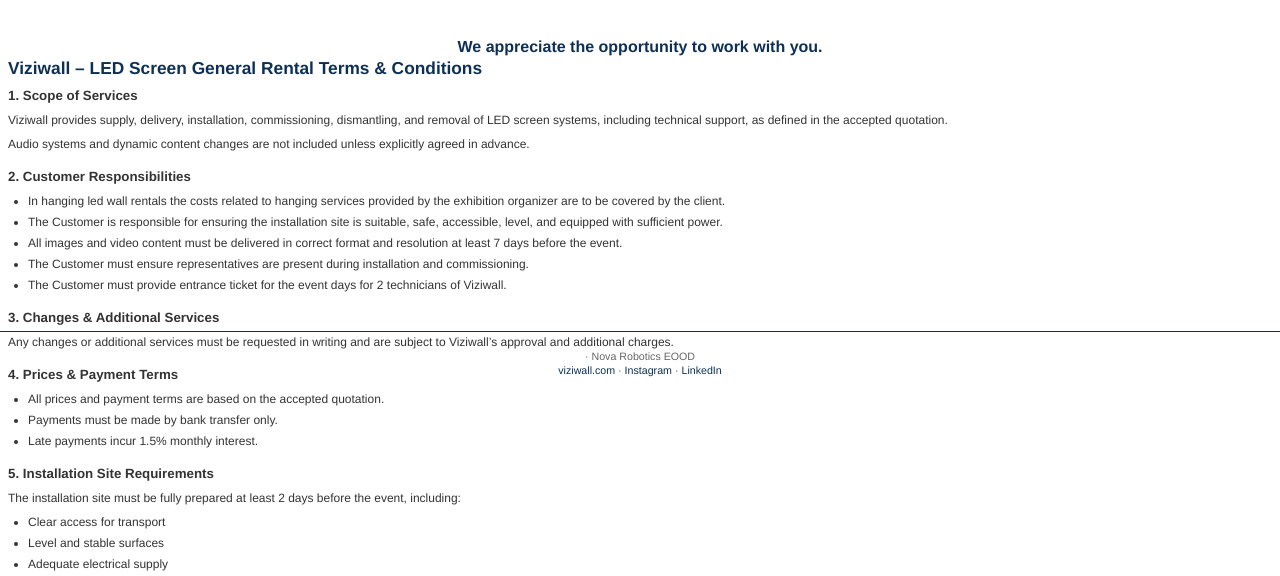
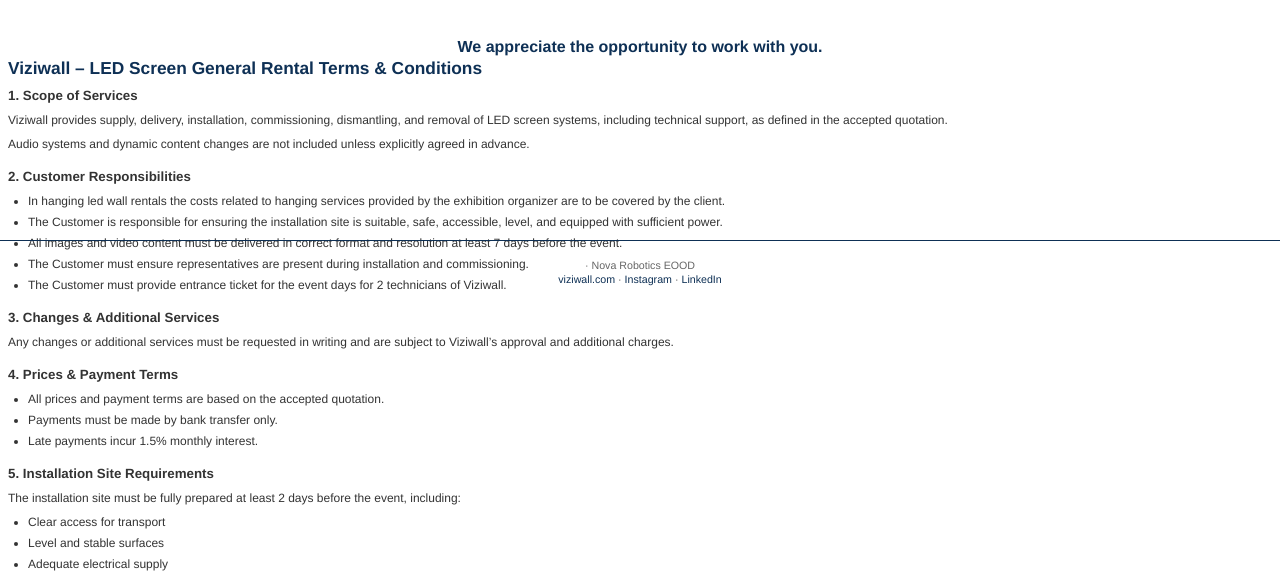
Before and after one commit to keselioglu/viziwall-quotes, a Python web app: template backend/app/templates/quotation.html in a window 1280 px wide. Shown: the part 496-1072 px from the top of the page. Run offline with Jinja, Linux system fonts and the light colour scheme; the template is opened without the code that fills it, so the values that code supplies are empty.

Commit message:
Fix repeating footer sitting too close to the page edge
The fixed-position footer used a negative bottom offset tuned against a
different bottom margin, so it crowded the physical page edge instead of
sitting inside the reserved margin. Increase the page bottom margin and
position the footer with a positive offset from the page box so it has
proper breathing room above the edge on every page.

```diff
--- a/backend/app/templates/quotation.html
+++ b/backend/app/templates/quotation.html
@@ -3,9 +3,9 @@
 <head>
 <meta charset="utf-8">
 <style>
-    @page { size: A4; margin: 2cm; margin-bottom: 2.6cm; }
+    @page { size: A4; margin: 2cm; margin-bottom: 3cm; }
     body { font-family: 'Helvetica Neue', Arial, sans-serif; color: #1a1a1a; font-size: 10.5pt; }
-    .page-footer { position: fixed; bottom: -1.9cm; left: 0; right: 0; text-align: center; border-top: 1px solid #0e3055; padding-top: 6px; font-size: 8pt; }
+    .page-footer { position: fixed; bottom: 0.5cm; left: 0; right: 0; text-align: center; border-top: 1px solid #0e3055; padding-top: 6px; font-size: 8pt; }
     .header { display: flex; justify-content: space-between; align-items: flex-start; border-bottom: 3px solid #0e3055; padding-bottom: 8px; margin-bottom: 10px; }
     .logo { height: 44px; width: auto; }
     .quote-meta { text-align: right; }
```
